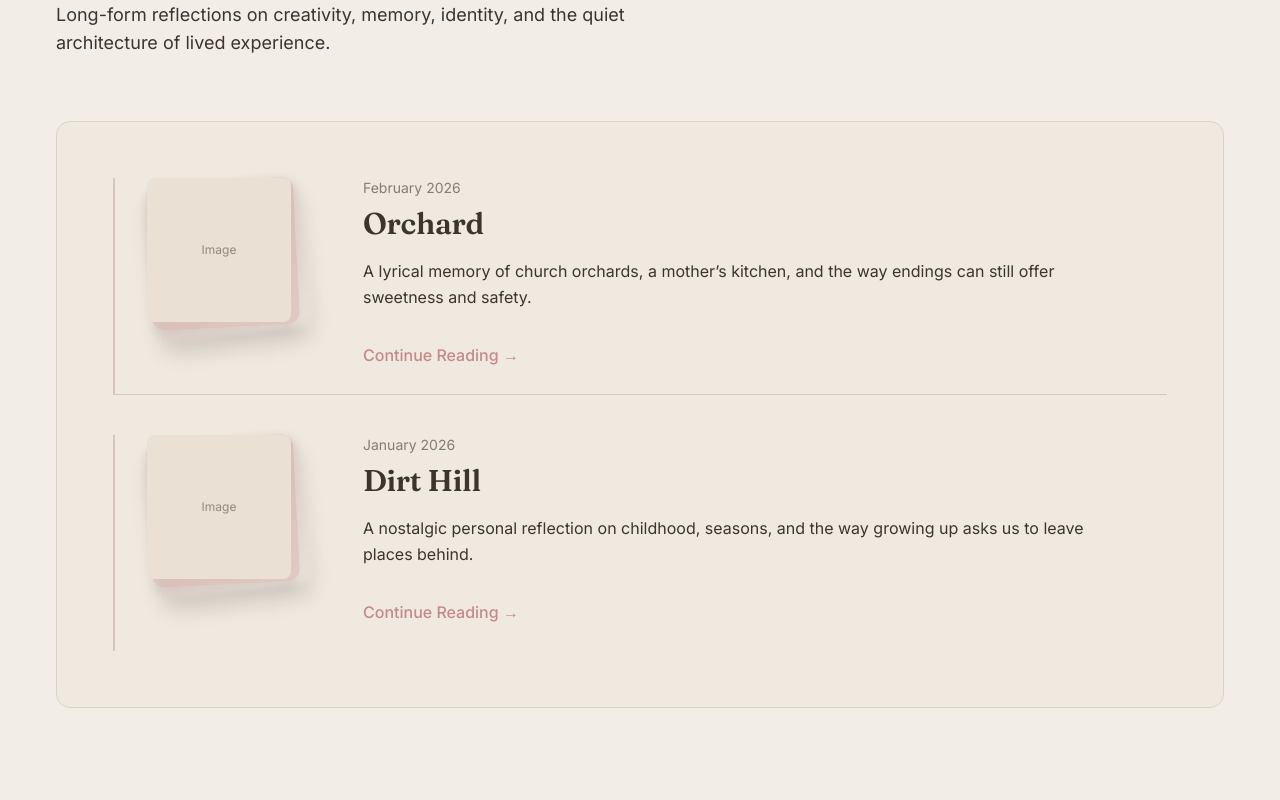
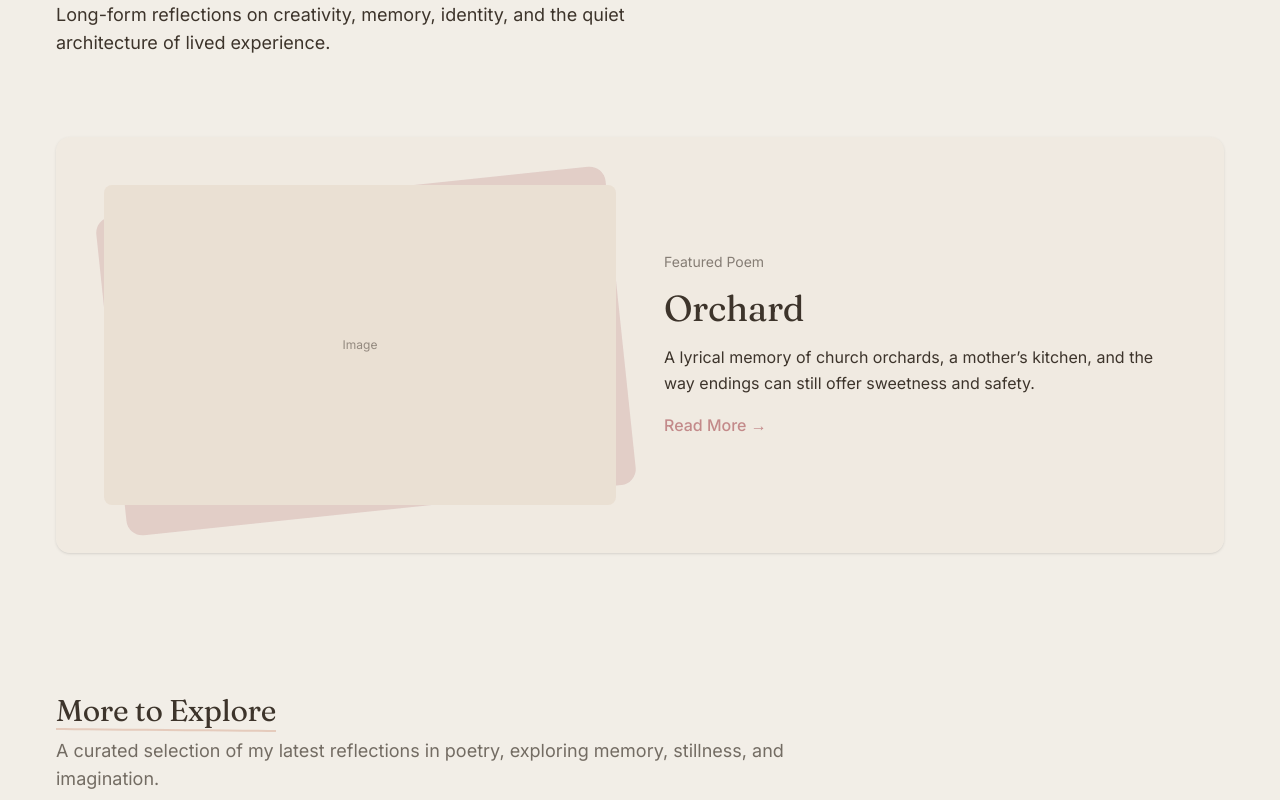
Before and after one commit to nullm0ose/lSickles-Public, a React (Vite) app: page /#/essays in a window 1280 px wide. Shown: the part 260-1060 px from the top of the page. Built offline with nearby package versions, Linux system fonts and the light colour scheme.

Commit message:
Fixed Font Weight On All Headers & Subheaders

```diff
--- a/src/pages/Essays.tsx
+++ b/src/pages/Essays.tsx
@@ -6,6 +6,9 @@ export default function Essays() {
   const sortedEssays = [...essayPosts].sort(
     (a, b) => new Date(b.date).getTime() - new Date(a.date).getTime()
   );
+
+    const featuredContent = sortedEssays[0]; // Latest poem as featured
+
 
   // Helper to render image with depth
 const renderImage = (image?: string, altText?: string) =>
@@ -30,7 +33,7 @@ const renderImage = (image?: string, altText?: string) =>
         className="space-y-4 opacity-0 animate-fade-in-up"
         style={{ animationDelay: "0s", animationDuration: "0.5s", animationFillMode: "forwards" }}
       >
-        <h1 className="text-5xl font-serif font-semibold page-header">
+        <h1 className="text-5xl font-instrument page-header">
           Essays
         </h1>
         <p className="text-foreground text-lg max-w-2xl">
@@ -39,15 +42,65 @@ const renderImage = (image?: string, altText?: string) =>
         </p>
       </section>
 
+
+      {/* Featured Content */}
+      <section className="grid md:grid-cols-2 gap-12 items-center bg-card/30 rounded-xl p-8 md:p-12 shadow-sm opacity-0 animate-fade-in-up mt-20"
+               style={{ animationDelay: "0.15s", animationDuration: "0.35s", animationFillMode: "forwards" }}>
+        {/* Image */}
+         {/* Image with depth */}
+  <div className="relative h-80 w-full">
+    {/* Depth Layer */}
+    <div
+      style={{
+        position: "absolute",
+        top: "6px",
+        left: "6px",
+        width: "100%",
+        height: "100%",
+      backgroundColor: "rgb(192, 138, 138, 0.30)",
+        transform: "rotate(-6deg)",
+        borderRadius: "1rem",
+        zIndex: 0,
+      }}
+    />
+
+    {/* Image */}
+    {renderImage(featuredContent.image, featuredContent.title)}
+  </div>
+
+        {/* Text */}
+        <div className="space-y-4">
+          <p className="text-sm text-foreground/60">Featured Poem</p>
+          <h2 className="text-4xl font-serif ">{featuredContent.title}</h2>
+          <p className="text-foreground leading-relaxed">{featuredContent.excerpt}</p>
+          <Link to={`/poetry/${featuredContent.slug}`} className="inline-block text-primary font-medium hover:underline">
+            Read More →
+          </Link>
+        </div>
+      </section>
+
       {/* Essay List */}
-      <section className="space-y-10 bg-card/40 rounded-xl p-10 md:p-14 border border-border w-full">
+            <section className="space-y-10 w-full mt-30 w-full">
+
+
+              <div className="space-y-2 max-w-3xl opacity-0 animate-fade-in-up"
+             style={{ animationDelay: "0.3s", animationDuration: "0.35s", animationFillMode: "forwards" }}>
+    <h2 className="text-3xl font-serif  mt-5 relative inline-block">
+            More to Explore
+            <span className="hand-underline" />
+          </h2>
+          <p className="text-foreground/70 text-lg">
+            A curated selection of my latest reflections in poetry, exploring memory, stillness, and imagination.
+          </p>
+        </div>
+
         {sortedEssays.map((essay, index) => (
           <div
             key={`${essay.slug}-${index}`}
             className={`
               flex flex-col md:flex-row items-start gap-6
               pl-0 md:pl-8 border-l-2 border-primary/40
-              pb-6
+              pb-6 bg-card/40 rounded-xl p-10 md:p-14 border border-border
               ${index !== sortedEssays.length - 1 ? "border-b border-border/20" : ""}
               opacity-0 animate-fade-in-up
             `}
@@ -103,7 +156,7 @@ const renderImage = (image?: string, altText?: string) =>
             <div className="flex-1">
               <p className="text-sm text-foreground/60 mb-2">{essay.date}</p>
 
-              <h2 className="text-3xl font-serif font-semibold mb-4">
+              <h2 className="text-xl font-sans font-medium mb-4">
                 {essay.title}
               </h2>
 
--- a/src/pages/Home.tsx
+++ b/src/pages/Home.tsx
@@ -204,7 +204,7 @@ export default function Home() {
         style={{ animationDelay: `${1.3 + idx * 0.1}s`, animationFillMode: 'forwards', animationDuration: '0.5s' }}
       >
         <div className="flex-1 pr-0 sm:pr-24 text-center sm:text-left">
-          <h3 className="text-xl font-serif  ">{post.title}</h3>
+          <h3 className="text-lg font-sans font-medium  ">{post.title}</h3>
           <p className="text-foreground text-base mt-1">{post.excerpt}</p>
         </div>
         <div className="mt-4 sm:mt-0 sm:absolute sm:right-4 sm:top-1/2 sm:-translate-y-1/2">
--- a/src/pages/Poetry.tsx
+++ b/src/pages/Poetry.tsx
@@ -78,7 +78,7 @@ const renderImage = (image?: string, altText?: string) =>
       <section className="space-y-10 w-full mt-30">
         <div className="space-y-2 max-w-3xl opacity-0 animate-fade-in-up"
              style={{ animationDelay: "0.3s", animationDuration: "0.35s", animationFillMode: "forwards" }}>
-    <h2 className="text-4xl font-serif  mt-5 relative inline-block">
+    <h2 className="text-3xl font-serif  mt-5 relative inline-block">
             Recent Poems
             <span className="hand-underline" />
           </h2>
@@ -132,7 +132,7 @@ const renderImage = (image?: string, altText?: string) =>
 
             {/* Text */}
             <div className="flex-1">
-              <h3 className="text-2xl font-serif font-semibold">{poem.title}</h3>
+              <h3 className="text-xl font-sans font-medium">{poem.title}</h3>
               <p className="text-sm text-foreground/60 mt-1">{poem.date}</p>
               <p className="text-foreground text-base mt-3 leading-relaxed max-w-2xl">{poem.excerpt}</p>
             </div>
--- a/src/pages/PostsPage.tsx
+++ b/src/pages/PostsPage.tsx
@@ -16,7 +16,7 @@ export default function PostPage() {
 
   if (type === "poetry") post = poetryPosts.find((p) => p.slug === slug);
   else if (type === "essays") post = essayPosts.find((p) => p.slug === slug);
-  else if (type === "fiction") post = fragmentsPosts.find((p) => p.slug === slug);
+  else if (type === "fragments") post = fragmentsPosts.find((p) => p.slug === slug);
 
   if (!post) return <div className="p-10">Post not found.</div>;
 
@@ -24,7 +24,7 @@ export default function PostPage() {
   const typeLabels: Record<string, string> = {
     poetry: "Poetry",
     essays: "Essays",
-    fiction: "Fiction",
+    fragments: "Fragments",
   };
 
   const backLabel = type ? typeLabels[type] || "Posts" : "Posts";
--- a/src/pages/content/PoetryContent.ts
+++ b/src/pages/content/PoetryContent.ts
@@ -19,7 +19,7 @@ export const poetryPosts: PoetryPost[] = [
     title: "Grief Taught Me",
     excerpt:
       "A free verse poem about learning to live beside grief instead of being consumed by it.",
-    date: "December 2025",
+    date: "October 2025",
     image: imageMap["grief.jpg"], // reference the imported URL directly
     content: [
       `Grief taught me
@@ -65,7 +65,7 @@ even when the light returns.`,
     title: "Sprouts",
     excerpt:
       "A metaphor rich reflection on seeds, hidden beginnings, and the trust required for growth to take place.",
-    date: "October 2025",
+    date: "December 2025",
     image: imageMap["house.jpeg"], // reference the imported URL directly
     content: [
       `Seeds are peculiar little travelers.
```
Also changed, not shown: src/pages/About.tsx (+13 -11 lines), src/pages/Fragments.tsx (+10 -10 lines).
